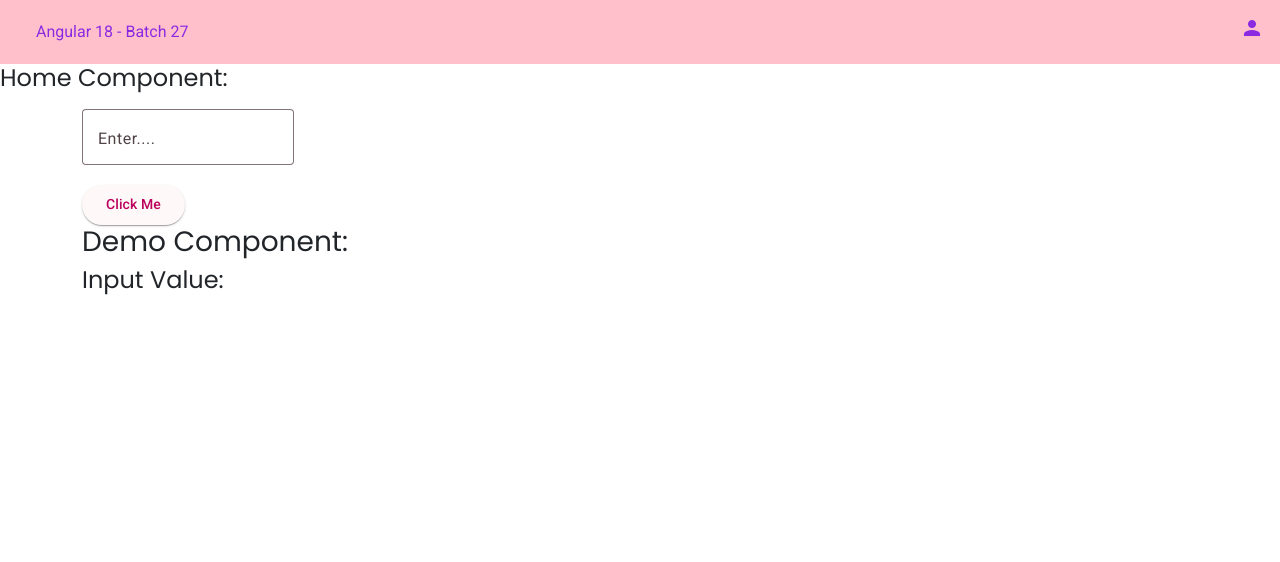
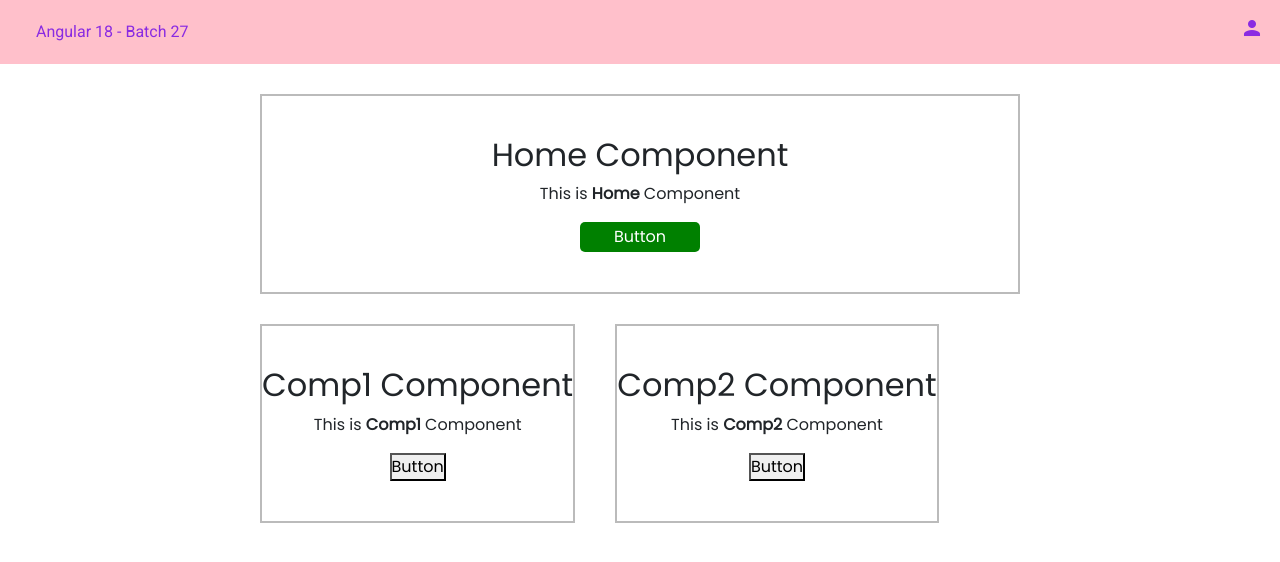
Before and after one commit to SatishKonduru/batch27, an Angular app: page /#/home in a window 1280 px wide. Shown: the top 562 px of the page. Built offline with nearby package versions, Linux system fonts and the light colour scheme.

Commit message:
viewEncapsulation

```diff
--- a/src/app/app.component.html
+++ b/src/app/app.component.html
@@ -44,4 +44,5 @@
   <app-content-child data="Satish Konduru"></app-content-child> -->
 <!-- </app-content-parent> -->
 <!-- <app-topic></app-topic> -->
+
 <router-outlet></router-outlet>
--- /dev/null
+++ b/src/app/components/comp1/comp1.component.css
@@ -0,0 +1,9 @@
+.comp1-component{
+  text-align: center;
+  border: 2px solid #bbb;
+  padding-top: 40px;
+  padding-bottom: 40px;
+  margin-top: 30px;
+  margin-left: 10px;
+  margin-right: 10px;
+}
--- /dev/null
+++ b/src/app/components/comp1/comp1.component.html
@@ -0,0 +1,5 @@
+<div class="comp1-component">
+  <h2>Comp1 Component</h2>
+  <p>This is <b>Comp1</b> Component</p>
+  <button>Button</button>
+</div>
--- /dev/null
+++ b/src/app/components/comp2/comp2.component.css
@@ -0,0 +1,9 @@
+.comp2-component{
+  text-align: center;
+  border: 2px solid #bbb;
+  padding-top: 40px;
+  padding-bottom: 40px;
+  margin-top: 30px;
+  margin-left: 10px;
+  margin-right: 10px;
+}
--- /dev/null
+++ b/src/app/components/comp2/comp2.component.html
@@ -0,0 +1,5 @@
+<div class="comp2-component">
+  <h2>Comp2 Component</h2>
+  <p>This is <b>Comp2</b> Component</p>
+  <button>Button</button>
+</div>
--- a/src/app/components/home/home.component.css
+++ b/src/app/components/home/home.component.css
@@ -0,0 +1,25 @@
+.home-component{
+  text-align: center;
+  border: 2px solid #bbb;
+  padding-top: 40px;
+  padding-bottom: 40px;
+  margin-top: 30px;
+  margin-left: 10px;
+  margin-right: 10px;
+}
+
+.componet-container{
+  display: flex;
+  text-align: center;
+  gap: 20px;
+}
+
+button{
+  width: 120px;
+  height: 30px;
+  border: none;
+  text-align: center;
+  background-color: green;
+  border-radius: 5px;
+  color: #fff;
+}
--- a/src/app/components/home/home.component.html
+++ b/src/app/components/home/home.component.html
@@ -43,9 +43,9 @@
 </div> -->
 
 
-<h4>Home Component: </h4>
+<!-- <h4>Home Component: </h4> -->
 
-<div class="container">
+<!-- <div class="container">
   <div class="mt-3">
     <mat-form-field appearance="outline">
       <mat-label>Enter....</mat-label>
@@ -63,4 +63,15 @@
     </app-demo>
   }
 
+</div> -->
+<div style="margin: 20px auto ; width: 780px;">
+  <div class="home-component">
+      <h2>Home Component</h2>
+      <p>This is <b>Home</b> Component</p>
+      <button>Button</button>
+  </div>
+  <div class="componet-container">
+    <app-comp1></app-comp1>
+    <app-comp2></app-comp2>
+  </div>
 </div>
--- a/src/app/components/home/home.component.ts
+++ b/src/app/components/home/home.component.ts
@@ -1,4 +1,4 @@
-import { Component, OnInit } from '@angular/core';
+import { Component, OnInit, ViewEncapsulation } from '@angular/core';
 import { AboutusComponent } from '../aboutus/aboutus.component';
 import { ServicesComponent } from '../services/services.component';
 import { ProductsComponent } from '../products/products.component';
@@ -10,6 +10,8 @@ import { CommonModule } from '@angular/common';
 import { MatFormFieldModule } from '@angular/material/form-field';
 import { MatInputModule } from '@angular/material/input';
 import { FormsModule } from '@angular/forms';
+import { Comp1Component } from "../comp1/comp1.component";
+import { Comp2Component } from "../comp2/comp2.component";
 
 @Component({
   selector: 'app-home',
@@ -21,13 +23,16 @@ import { FormsModule } from '@angular/forms';
     MatInputModule,
     DemoComponent,
     FormsModule,
-  ],
+    Comp1Component,
+    Comp2Component
+],
   templateUrl: './home.component.html',
   styleUrl: './home.component.css',
+  // encapsulation: ViewEncapsulation.None
 })
 export class HomeComponent implements OnInit {
-  inputValue = '';
-  check = 0
+  // inputValue = '';
+  // check = 0
 
   ngOnInit(): void {
     // setInterval(() => {
@@ -37,8 +42,8 @@ export class HomeComponent implements OnInit {
   }
 
 
-  onClick(value: any) {
-    this.inputValue = value;
-    // this.inputValue.push(value);
-  }
+  // onClick(value: any) {
+  //   this.inputValue = value;
+  //   this.inputValue.push(value);
+  // }
 }
```
Also changed, not shown: src/app/app.component.ts (+5 -2 lines), src/app/components/comp1/comp1.component.ts (added, +12 -0 lines), src/app/components/comp2/comp2.component.ts (added, +13 -0 lines), src/styles.css (+9 -0 lines).
